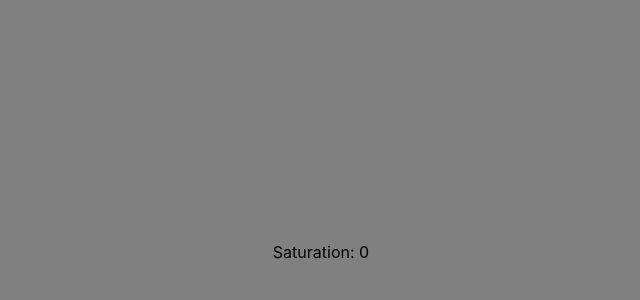
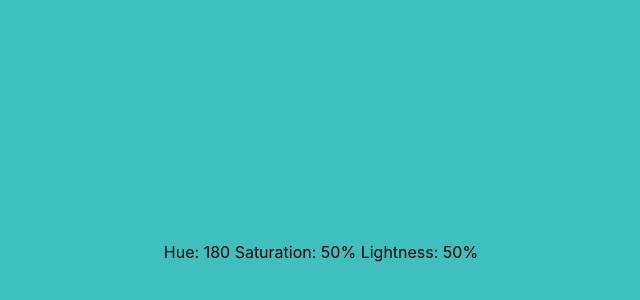
Before and after one commit to lucas4e/colorpickerjs, a React (Create React App) app: page / in a window 1280 px wide. Shown: the part 148-448 px from the top of the page, without its empty margins (319-959 px from the left). Built offline with nearby package versions, Linux system fonts and the light colour scheme.

Commit message:
completed hooks

```diff
--- a/public/index.html
+++ b/public/index.html
@@ -24,7 +24,7 @@
       work correctly both with client-side routing and a non-root public URL.
       Learn how to configure a non-root public URL by running `npm run build`.
     -->
-    <title>React App</title>
+    <title>ColorPickerJS</title>
   </head>
   <body>
     <noscript>You need to enable JavaScript to run this app.</noscript>
--- a/src/App.js
+++ b/src/App.js
@@ -1,15 +1,36 @@
-import React, { useState, useEffect } from 'react';
+import React, { useState, useEffect, useMemo } from 'react';
 import { useMousePosition } from './components/useMousePosition';
 import { useScrollValue } from './components/useScrollValue';
+import { getColorFormatValues } from './components/getColorFormatValues';
+import { getConstraints } from './components/getConstraints';
 import './index.css';
 
 function App() {
   const [hue, setHue] = useState(0);
-  const [saturation, setSaturation] = useState(50);
+  const [saturation, setSaturation] = useState(0);
   const [lightness, setLightness] = useState(0);
+  const maxHue = 360;
 
   const mousePos = useMousePosition();
   const scrollVal = useScrollValue();
+
+  const constraints = useMemo(() => {
+    const props = {
+      hue,
+      setHue,
+      saturation,
+      setSaturation,
+      lightness,
+      setLightness,
+    };
+    return {
+      props,
+    };
+  }, [hue, saturation, lightness]);
+
+  getConstraints(constraints);
+
+  const colorFormat = getColorFormatValues();
 
   useEffect(() => {
     const mousePosDivByWindow = mousePos.y / window.innerHeight;
@@ -18,35 +39,41 @@ function App() {
   }, [mousePos.y]);
 
   useEffect(() => {
-    const mousePosDivByWindow = mousePos.x / 360;
-    const newHue = mousePosDivByWindow * 100;
+    const mousePosDivByWindow = mousePos.x / window.innerWidth;
+    const newHue = mousePosDivByWindow * maxHue;
     setHue(newHue);
   }, [mousePos.x]);
+
+  useEffect(() => {
+    setLightness(scrollVal);
+  }, [scrollVal]);
 
   const getHSL = (h, s, l) => {
     h = hue;
     s = saturation;
-    l = 50;
+    l = lightness;
 
     return `hsl(${h}, ${s}%, ${l}%)`;
   };
-
-  if (saturation > 100) {
-    return setSaturation(100);
-  }
-
-  if (saturation < 0) {
-    return setSaturation(0);
-  }
 
   return (
     <div className='container'>
       <div
         className='background'
+        id='background'
         style={{ backgroundColor: getHSL(hue, saturation, lightness) }}
       >
-        <div className='colorProps'>
-          <p>{'Saturation: ' + Math.round(saturation)}</p>
+        <div className='colorProps disable-select'>
+          <p>
+            {'Hue: ' +
+              Math.round(hue) +
+              ' Saturation: ' +
+              Math.round(saturation) +
+              '%' +
+              ' Lightness: ' +
+              lightness +
+              '%'}
+          </p>
         </div>
       </div>
     </div>
--- /dev/null
+++ b/src/components/getColorFormatValues.js
@@ -0,0 +1,3 @@
+export const getColorFormatValues = (element) => {
+  return element;
+};
--- /dev/null
+++ b/src/components/getConstraints.js
@@ -0,0 +1,28 @@
+export const getConstraints = ({ props }) => {
+  const { hue, setHue, saturation, setSaturation, lightness, setLightness } =
+    props;
+
+  if (hue > 360) {
+    return setHue(360);
+  }
+
+  if (hue < 0) {
+    return setHue(0);
+  }
+
+  if (saturation > 100) {
+    return setSaturation(100);
+  }
+
+  if (saturation < 0) {
+    return setSaturation(0);
+  }
+
+  if (lightness > 100) {
+    return setLightness(100);
+  }
+
+  if (lightness < 0) {
+    return setLightness(0);
+  }
+};
--- a/src/components/useMousePosition.js
+++ b/src/components/useMousePosition.js
@@ -1,16 +1,17 @@
 import { useEffect, useState } from 'react';
 
 export const useMousePosition = () => {
-  const [position, setPosition] = useState({ x: 0, y: 0 });
+  const [position, setPosition] = useState({
+    x: window.innerWidth / 2,
+    y: window.innerHeight / 2,
+  });
   const [mousePressed, setMousePressed] = useState(false);
 
   useEffect(() => {
     const handleKeyPress = (e) => {
       if (e.type === 'mousedown') {
         setMousePressed(true);
-        console.log('Mouse pressed');
       } else {
-        console.log('Mouse released');
         setMousePressed(false);
       }
     };
--- a/src/components/useScrollValue.js
+++ b/src/components/useScrollValue.js
@@ -1,3 +1,50 @@
-import { useState, useEffect } from 'react';
+import { useEffect, useState } from 'react';
 
-export const useScrollValue = () => {};
+export const useScrollValue = () => {
+  const [scrollVal, setScrollVal] = useState(50);
+  const tick = 2;
+
+  const checkScrollDirection = (event) => {
+    if (event.wheelDelta) {
+      return event.wheelDelta > 0;
+    }
+
+    return event.deltaY < 0;
+  };
+
+  const incrementScroll = () => {
+    return setScrollVal(scrollVal + tick);
+  };
+
+  const decrementScroll = () => {
+    return setScrollVal(scrollVal - tick);
+  };
+
+  const setConstraints = () => {
+    if (scrollVal > 100) {
+      setScrollVal(100);
+    }
+
+    if (scrollVal < 0) {
+      setScrollVal(0);
+    }
+  };
+
+  useEffect(() => {
+    const handleScroll = (event) => {
+      if (checkScrollDirection(event)) {
+        incrementScroll();
+      } else {
+        decrementScroll();
+      }
+    };
+    window.addEventListener('wheel', handleScroll);
+    return () => {
+      window.removeEventListener('wheel', handleScroll);
+    };
+  }, [scrollVal]);
+
+  setConstraints();
+
+  return scrollVal;
+};
--- a/src/index.css
+++ b/src/index.css
@@ -23,8 +23,16 @@ code {
 }
 
 .colorProps {
+  cursor: default;
   position: absolute;
   top: 50%;
   left: 50%;
   transform: translate(-50%, -50%)
 }
+
+.disable-select {
+  -webkit-user-select: none;
+  -moz-user-select: none;
+  -ms-user-select: none;
+  user-select: none;
+}
```
